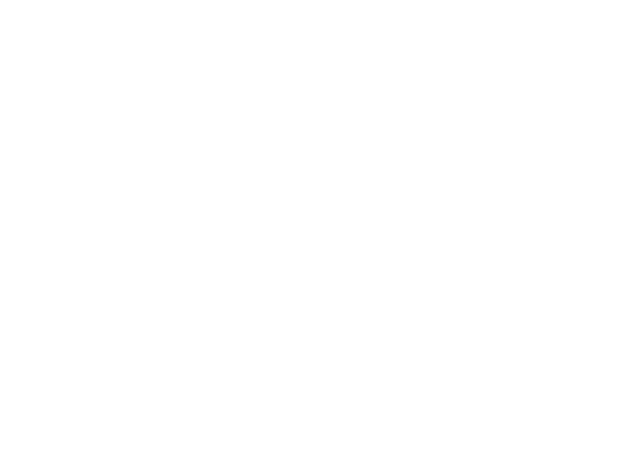
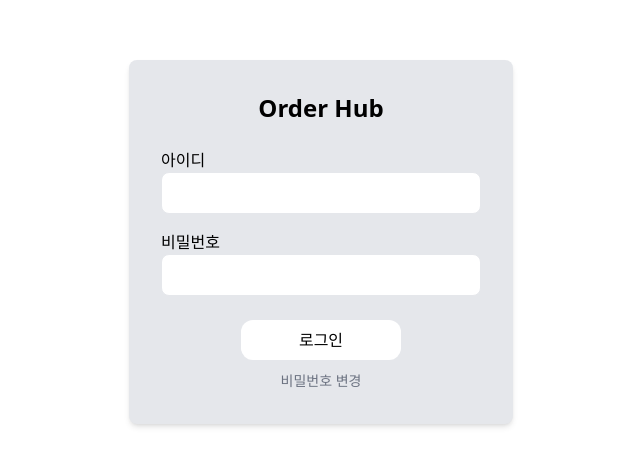
Before and after one commit to order-hub/orderHub-front, a React (Create React App) app: page /login in a window 1280 px wide. Before the commit this address had no page. Shown: the part 158-624 px from the top of the page, without its empty margins (319-959 px from the left). Built offline with nearby package versions, Linux system fonts and the light colour scheme.

Commit message:
Feat Login

```diff
--- a/src/App.js
+++ b/src/App.js
@@ -1,5 +1,6 @@
 import './App.css';
 import { BrowserRouter, Routes, Route } from 'react-router-dom';
+import Login from './pages/Login.js';
 import Home from "./pages/Home.js";
 import NoticeBoard from './pages/NoticeBoard.js';
 import QuestionBoard from './pages/QuestionBoard.js';
@@ -25,6 +26,8 @@ function App() {
     <>
       <BrowserRouter>
         <Routes>
+          <Route path='/login' element={<Login/>}></Route>
+
           <Route  path="/" element={<Home />} />
 
           <Route  path="/notice" element={<NoticeBoard />} />
--- /dev/null
+++ b/src/pages/Login.js
@@ -0,0 +1,32 @@
+import React from "react";
+import { useNavigate } from "react-router-dom";
+
+const Login = () => {
+    const navigate = useNavigate();
+
+    return(
+        <div className="flex items-center justify-center h-screen">
+            <div className="bg-gray-200 p-8 rounded-lg shadow-md w-96 ">
+                <h1 className="text-center text-2xl font-bold mb-6">Order Hub</h1>
+                <form>
+                    <div className="mb-4 ">
+                        <label for="username" class="mb-2">아이디</label>
+                        <input type="text" id="username" name="username" className="w-full px-4 py-2 border rounded-lg focus:outline-none focus:ring-2" />
+                    </div>
+                    <div className="mb-6">
+                        <label for="password" class="mb-2">비밀번호</label>
+                        <input type="password" id="password" name="password" className="w-full px-4 py-2 border rounded-lg focus:outline-none focus:ring-2" />
+                    </div>
+                    <div className="flex justify-center">
+                        <button type="submit" className="w-1/2 bg-white py-2 rounded-xl focus:outline-none focus:ring-2" onClick={() => navigate("/")}>로그인</button>
+                    </div>
+                </form>
+                <div className="text-center mt-2">
+                    <a  className="text-sm text-gray-500 hover:underline">비밀번호 변경</a>
+                </div>
+            </div>
+        </div>
+    );
+};
+
+export default Login;
```
